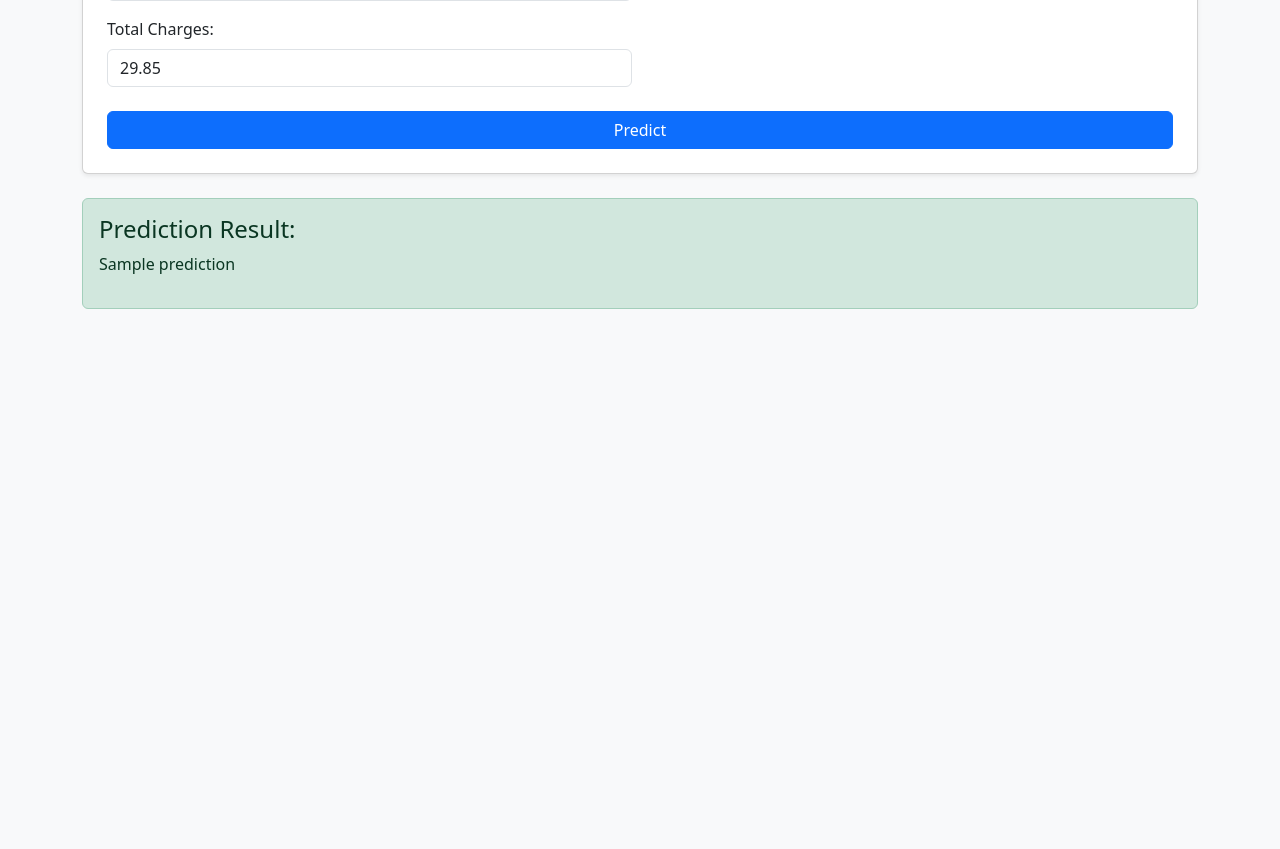
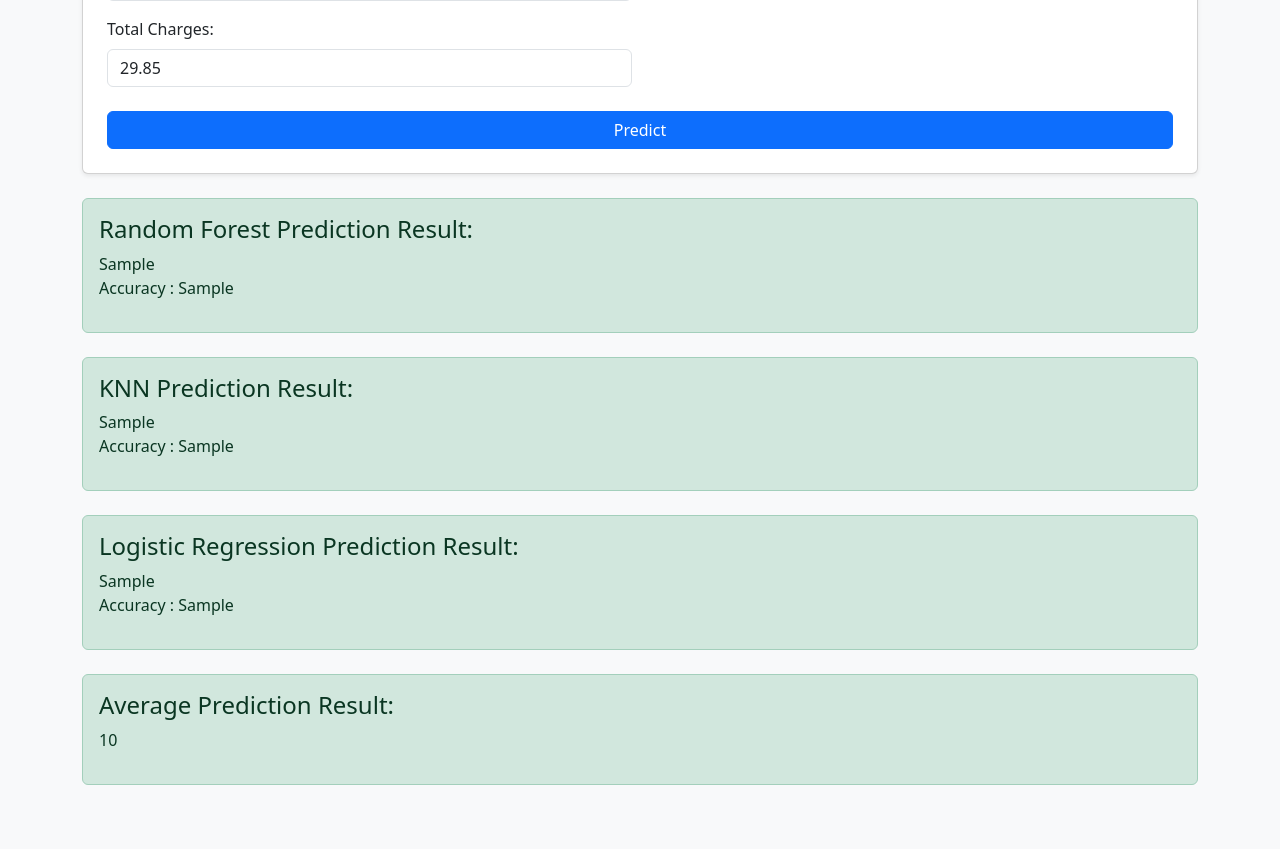
Before and after one commit to Shru-10p/ChurnPrediction, a Flask app: template templates/index.html in a window 1280 px wide. Shown: the part 979-1828 px from the top of the page. Before the commit the page ends 1288 px from the top, so only its background shows below. Run offline with Flask 3, Linux system fonts and the light colour scheme; the template is opened without the code that fills it: most values are stand-ins (such as "Sample title", 1, 10 or a date in 2020).

Commit message:
added accuracy and all models

```diff
--- a/main.py
+++ b/main.py
@@ -35,7 +35,7 @@ def train_modelRandomForest(X, y):
     y_pred = model.predict(X_test)
     accuracy = accuracy_score(y_test, y_pred)
 
-    return model
+    return model, accuracy
 
 def train_modelLogisticRegression(X, y):
     X_train, X_test, y_train, y_test = train_test_split(X, y, test_size=0.2, random_state=42)
@@ -45,7 +45,7 @@ def train_modelLogisticRegression(X, y):
     y_pred = model.predict(X_test)
     accuracy = accuracy_score(y_test, y_pred)
 
-    return model
+    return model, accuracy
 
 def train_modelKNN(X, y):
     X_train, X_test, y_train, y_test = train_test_split(X, y, test_size=0.2, random_state=42)
@@ -55,7 +55,7 @@ def train_modelKNN(X, y):
     y_pred = model.predict(X_test)
     accuracy = accuracy_score(y_test, y_pred)
 
-    return model
+    return model, accuracy
 
 app = Flask(__name__)
 
@@ -71,10 +71,19 @@ def home():
     if request.method=="GET":
         return render_template('index.html')
     features = [float(x) for x in request.form.values()]
-    prediction_rf = model_rf.predict([features])
-    prediction_lr = model_lr.predict([features])
-    prediction_knn = model_knn.predict([features])
-    return render_template('index.html', prediction_rf=prediction_rf, prediction_lr=prediction_lr, prediction_knn=prediction_knn)
+    prediction_rf = model_rf[0].predict([features])
+    prediction_lr = model_lr[0].predict([features])
+    prediction_knn = model_knn[0].predict([features])
+    total_acc = model_knn[1] + model_lr[1] + model_rf[1]
+    avg_pred = (model_knn[1]*prediction_rf+model_lr[1]*prediction_lr+model_rf[1]*prediction_knn)/(total_acc)
+    return render_template('index.html',
+                            prediction_rf=prediction_rf[0],
+                            acc_rf = model_rf[1],
+                            prediction_lr=prediction_lr[0],
+                            acc_lr = model_lr[1],
+                            prediction_knn=prediction_knn[0],
+                            acc_knn = model_knn[1],
+                            avg_pred = round(avg_pred[0]))
 
 if __name__ == "__main__":
     app.run(debug=False)
--- /dev/null
+++ b/tempCodeRunnerFile.py
@@ -0,0 +1 @@
+prediction_knn
--- a/templates/index.html
+++ b/templates/index.html
@@ -110,8 +110,29 @@
       <button type="submit" class="btn btn-primary mt-4">Predict</button>
     </form>
     <div class="alert alert-success mt-4" role="alert">
-        <h4 class="alert-heading">Prediction Result:</h4>
-        <p>{{ prediction }}</p>
+        <h4 class="alert-heading">Random Forest Prediction Result:</h4>
+        <p>{{ prediction_rf }}
+          <br>
+          Accuracy : {{acc_rf}}
+        </p>
+    </div>
+    <div class="alert alert-success mt-4" role="alert">
+        <h4 class="alert-heading">KNN Prediction Result:</h4>
+        <p>{{ prediction_knn }}
+          <br>
+          Accuracy : {{acc_knn}}
+        </p>
+    </div>
+    <div class="alert alert-success mt-4" role="alert">
+      <h4 class="alert-heading">Logistic Regression Prediction Result:</h4>
+      <p>{{ prediction_lr }}
+        <br>
+        Accuracy : {{acc_lr}}
+      </p>
+    </div>
+    <div class="alert alert-success mt-4" role="alert">
+      <h4 class="alert-heading">Average Prediction Result:</h4>
+      <p>{{ avg_pred }}</p>
     </div>
   </div>
 </body>
```
